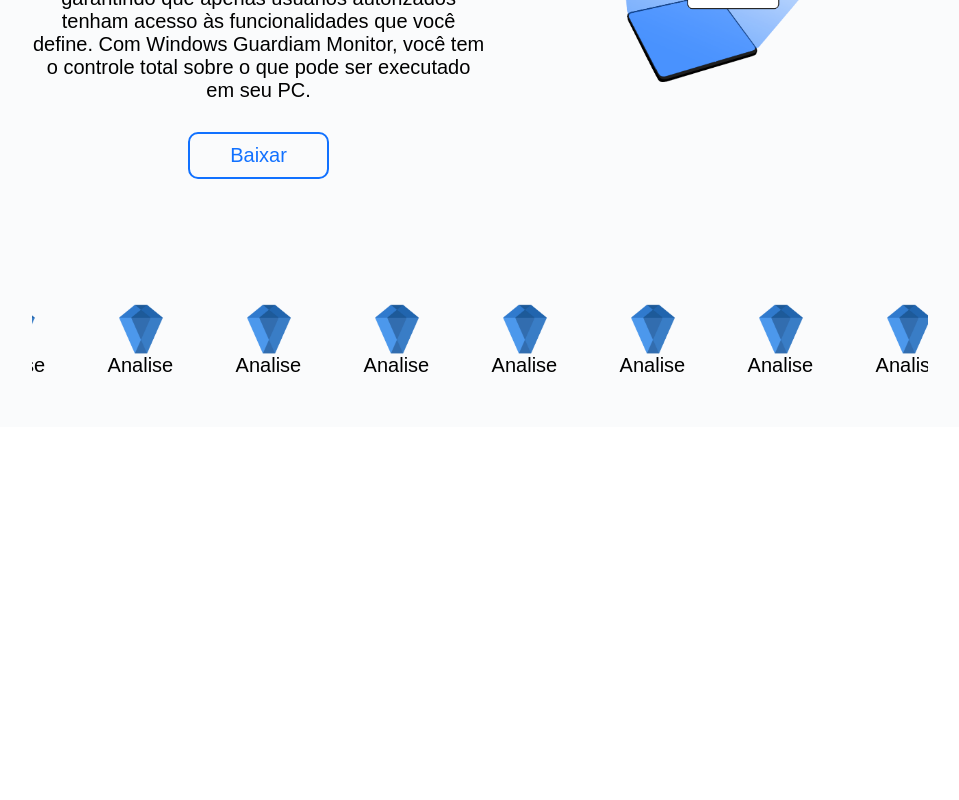
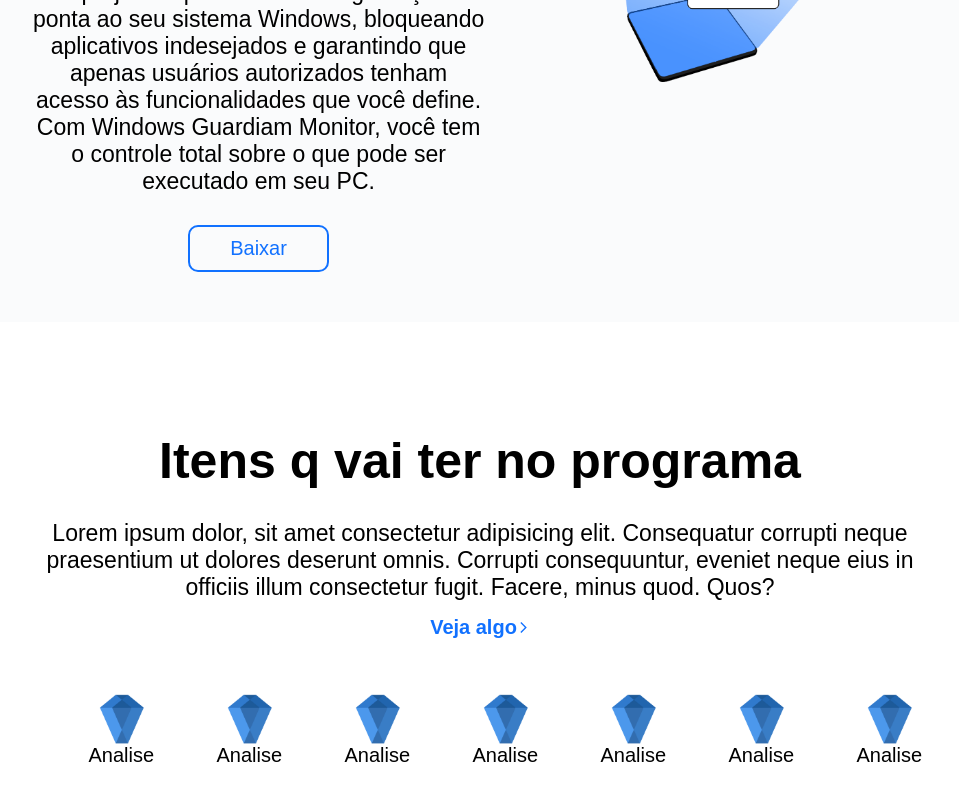
Before and after one commit to Windows-Guardian-Monitor/WGM-P, a React (Vite) app: page / in a window 1280 px wide. Shown: the part 428-1228 px from the top of the page, without its empty margins (160-1119 px from the left). Before the commit the page ends 855 px from the top, so only its background shows below. Built offline with nearby package versions, Linux system fonts and the light colour scheme; a web font is replaced by a local one.

Commit message:
Section 2 fineshed

```diff
--- a/src/app.js
+++ b/src/app.js
@@ -25,7 +25,13 @@
         scroll-behavior: smooth;
 
     }
+    *::selection {
+        background: #1171FF;
+        color: #cee1ff
+    }
     body{
         background: #fff;
+
     }
+
 `;
--- a/src/components/Inicio/SecoundContent/index.jsx
+++ b/src/components/Inicio/SecoundContent/index.jsx
@@ -1,10 +1,35 @@
+import {Link} from "react-router-dom";
 import CenterModeCarousel from "./CenterModeCarousel";
-import { SecondContent } from "./style";
+import {SecondContent, TextContent, VejaContent} from "./style";
 
 export default function SecoundContent() {
-    return (
-        <SecondContent>
-            <CenterModeCarousel />
-        </SecondContent>
-    )
+	return (
+		<SecondContent>
+			<TextContent>
+				<h2>Itens q vai ter no programa</h2>
+				<p>
+					Lorem ipsum dolor, sit amet consectetur adipisicing elit.
+					Consequatur corrupti neque praesentium ut dolores deserunt omnis.
+					Corrupti consequuntur, eveniet neque eius in officiis illum
+					consectetur fugit. Facere, minus quod. Quos?
+				</p>
+
+				<Link to="/Download">
+					<VejaContent>
+						<span>Veja algo</span>
+						<svg
+							xmlns="http://www.w3.org/2000/svg"
+							height="13px"
+							viewBox="0 -960 960 960"
+							width="13px"
+							fill="#1171FF"
+						>
+							<path d="m321-80-71-71 329-329-329-329 71-71 400 400L321-80Z" />
+						</svg>
+					</VejaContent>
+				</Link>
+			</TextContent>
+			<CenterModeCarousel />
+		</SecondContent>
+	);
 }
--- a/src/components/Inicio/SecoundContent/style.js
+++ b/src/components/Inicio/SecoundContent/style.js
@@ -1,6 +1,63 @@
 import styled from "styled-components";
+import {hover} from "../../NavBar/style";
 
 export const SecondContent = styled.section`
     width: 100%;
     padding: 50px 15%;
-`
+    padding-top: 110px;
+
+    @media only screen and (max-width: 1200px){
+        padding: 50px 15%;
+    }
+
+    background: #fff;
+
+    display: flex;
+    flex-direction: column;
+
+    gap: 30px;
+    `;
+export const TextContent = styled.article`
+    display: flex;
+    flex-direction: column;
+    align-items: center;
+    gap: 30px;
+
+    & h2 {
+        font-size: 2.5rem;
+        font-weight: 900;
+    }
+    & p {
+        text-align: center;
+        font-size: 23px;
+    }
+
+    & a {
+
+    display: flex;
+    align-items: center;
+    cursor: pointer;
+    }
+`;
+export const VejaContent = styled.div`
+    display: flex;
+    align-items: center;
+    justify-content: star;
+
+    margin-top: -15px;
+
+    transition: margin 0.2s;
+    &:hover {
+        margin-left: 5px;
+    }
+
+    & span {
+        transition: padding 0.2s;
+        font-weight: 800;
+        color: ${hover}
+    }
+
+    &:hover span {
+        padding-right: 5px;
+    }
+`;
--- a/src/components/Inicio/StartContent/style.js
+++ b/src/components/Inicio/StartContent/style.js
@@ -43,8 +43,11 @@
     grid-column: span 2;
 
     h1, h1 span {
-        font-size: 2rem;
+        font-size: 2.5rem;
         font-weight: 900;
+    }
+    p {
+        font-size: 23px;
     }
     h1 span:nth-child(1){
         color: ${hover};
```
